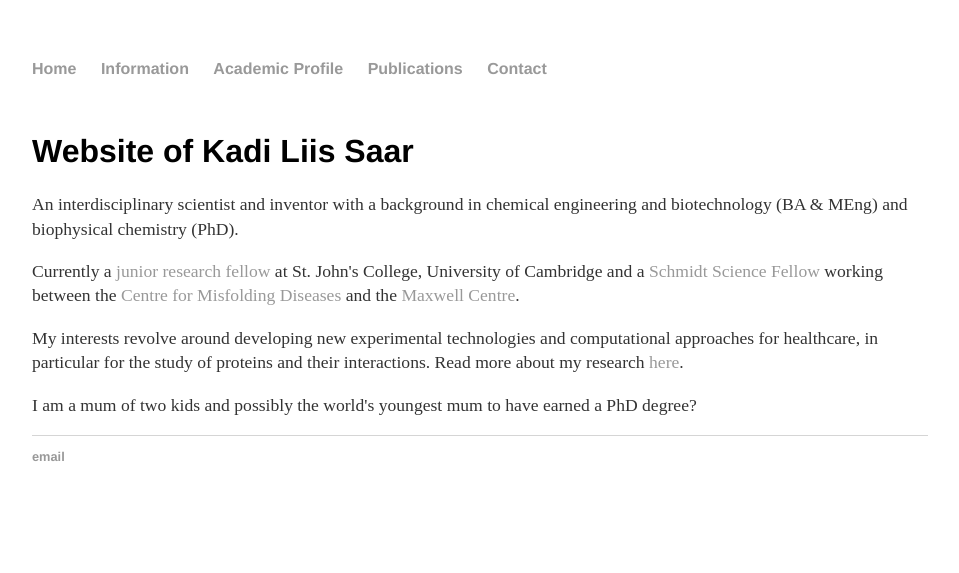
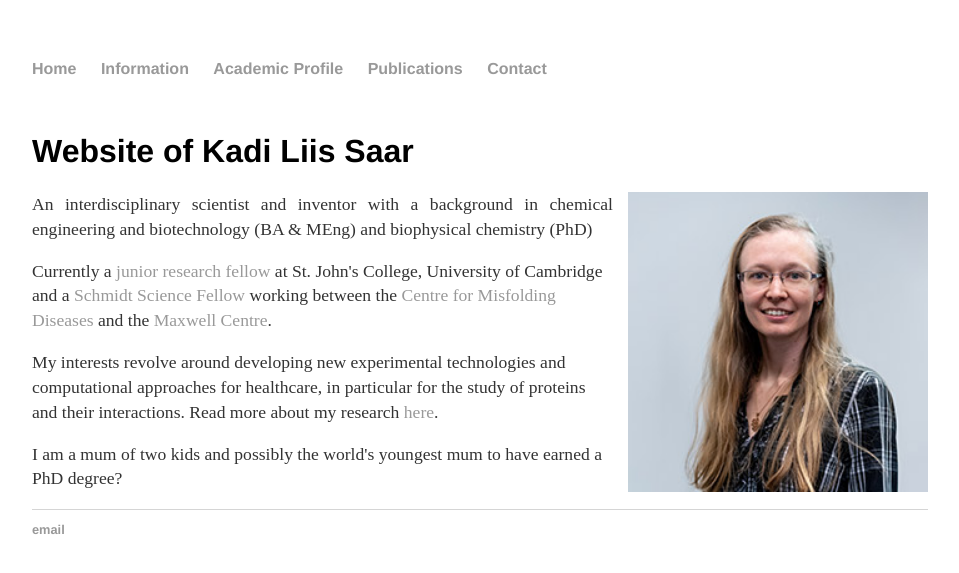
Before and after one commit to kadiliissaar/kadiliissaar.github.io, a Jekyll site: the page built from index.html, in a window 1280 px wide. Shown: the top 573 px of the page, without its empty margins (160-1119 px from the left). Built offline with Jekyll 4.4.1, drawn with Linux system fonts in a browser that asks for light colours.

Commit message:
Update index.html

```diff
--- a/index.html
+++ b/index.html
@@ -6,8 +6,12 @@ title: Kadi Liis Saar
 	</br>
 	<h1>Website of Kadi Liis Saar</h1>
 
-	<p> An interdisciplinary scientist and inventor with a background in chemical engineering and biotechnology
-(BA & MEng) and biophysical chemistry (PhD).</p>
+<p align="justify">
+<img src="https://github.com/kadiliissaar/kadiliissaar.github.io/raw/master/Photos/Kadi_SSF.jpg" style="float:right;width:300px;height:300px;margin-bottom:15px;margin-left:15px">
+An interdisciplinary scientist and inventor with a background in chemical engineering and biotechnology
+(BA & MEng) and biophysical chemistry (PhD)</p>
+
+
 
 	<p> Currently a <a href="https://www.joh.cam.ac.uk/fellow-profile/2359">junior research fellow</a> at St. John's
 College, University of Cambridge and a <a href="https://schmidtsciencefellows.org/fellow/kadi-liis-saar/">Schmidt Science
```
